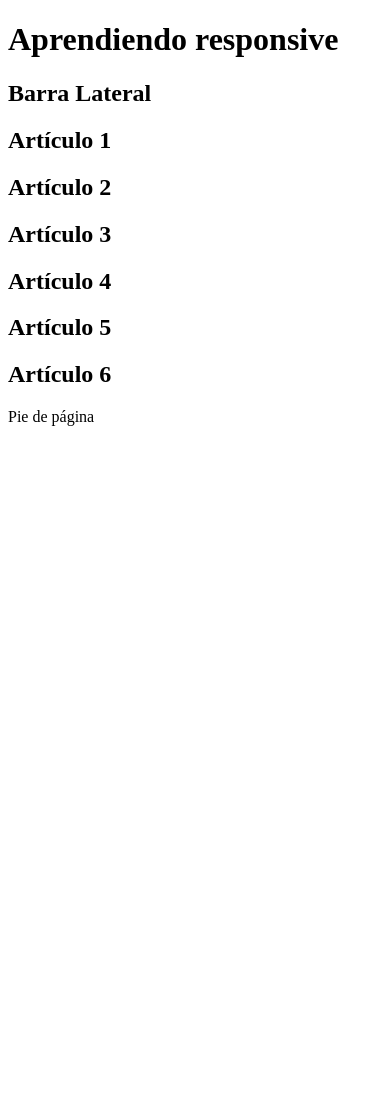
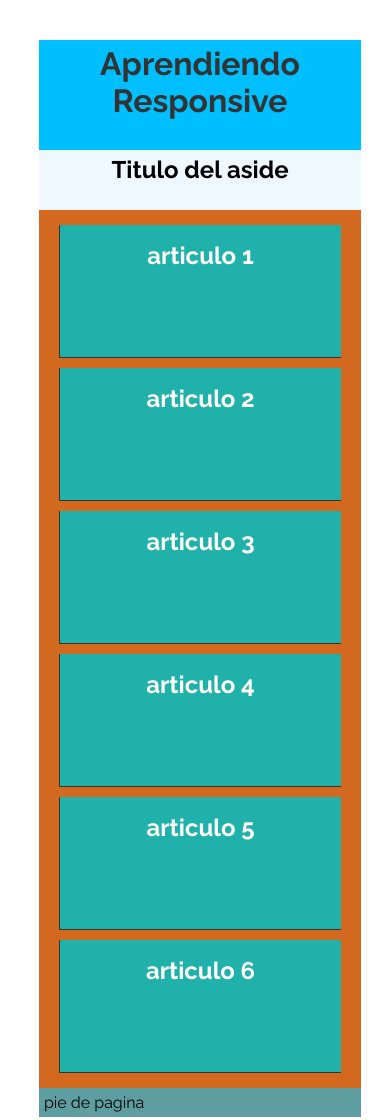
Before and after one commit to mundosE-Training/Responsive-mediaqueries, a plain HTML site: page index.html in a window 390 px wide. Before the commit the page ends 844 px from the top, so only its background shows below. Drawn offline with Linux system fonts and the light colour scheme.

Commit message:
inicio proyecto responsive

```diff
--- /dev/null
+++ b/assets/css/estilos.css
@@ -0,0 +1,104 @@
+@import url('https://fonts.googleapis.com/css2?family=Open+Sans&family=Raleway:wght@300;400;700&display=swap');
+
+*{
+    margin: 0;
+    padding: 0;
+    font-family: 'Raleway', sans-serif;
+}
+#container{
+    width: 80%;
+    height: 80%;
+    background-color: darkred;
+    margin: 0 auto;
+    margin-top: 2.5rem;
+    margin-bottom: 2.5rem;
+}
+/*------------------estilos de header -----------------------*/
+header{
+    width: 100%;
+    height: 100px;
+    background-color: deepskyblue;
+    color: #333;
+    text-align: center;
+    padding:5px;
+}
+/*------------------estilos del aside -----------------------*/
+aside{
+    width: 100%;
+    height: 50px;
+    background-color: aliceblue;
+    text-align: center;
+    padding: 5px;
+
+}
+/* .cortar_float{
+    display: block;
+    content: "";
+    clear: both;
+
+} */
+/*------------------estilos de articulos -----------------------*/
+
+#articulos{
+    width: 100%;
+    /* float: left; */
+    /* min-height: 700px; */
+    background-color: chocolate;
+    padding: 5px;
+}
+#articulos article{
+    width: 80%;
+    height:100px;
+    /* height: 9.375rem; */
+    background-color: lightseagreen;
+    color: white;
+    /* line-height: 9.375rem; */
+    text-align: center;
+    border-bottom: 1px solid #333;
+    border-left: 1px solid #333;
+    padding: 1rem;
+    margin: 10px auto;
+
+    /* float: left; */
+    /* margin: 2rem; */
+
+}
+
+
+/*------------------estilos del footer -----------------------*/
+
+footer{
+    width: 100%;
+    background-color: cadetblue;
+    padding: 5px;
+}
+/*------------------media queries 480px -----------------------*/
+
+@media (min-width: 480px) {
+    header{
+        padding-top: 2rem;
+    }
+    aside{
+        padding-top: 1rem;
+        font-size: 1.3rem;
+    }
+    #articulos{
+        float: left;
+    }
+
+    #articulos article{
+        width: 30%;
+        float: left;
+        margin-left: 8%;
+
+
+    }
+    .cortar_float{
+        display: block;
+        content: "";
+        clear: both;
+
+    }
+}
+
+/*------------------media queries 768px -----------------------*/
--- a/index.html
+++ b/index.html
@@ -1,44 +1,33 @@
 <!DOCTYPE html>
 <html lang="en">
 <head>
-        <meta charset="UTF-8" />
-        <meta name="viewport" content="width=device-width, user-scalable="false" />
-        <title>Aprendiendo Responsive</title>
-        <link rel="stylesheet" href="assets/css/styles.css"/>
+    <meta charset="UTF-8">
+    <meta http-equiv="X-UA-Compatible" content="IE=edge">
+    <meta name="viewport" content="width=device-width, initial-scale=1.0">
+    <title>Practica Responsive</title>
+    <link rel="stylesheet" href="assets/css/estilos.css">
 </head>
 <body>
     <div id="container">
         <header>
-                <h1>Aprendiendo responsive</h1>
+            <h1>Aprendiendo Responsive</h1>
         </header>
         <section id="content">
             <aside>
-                    <h2>Barra Lateral</h2>
+                <h2>Titulo del aside</h2>
             </aside>
-                <section id="articles">
-                    <article>
-                        <h2>Artículo 1</h2>
-                    </article>
-                    <article>
-                        <h2>Artículo 2</h2>
-                    </article>
-                    <article>
-                        <h2>Artículo 3</h2>
-                    </article>
-                    <article>
-                        <h2>Artículo 4</h2>
-                    </article>
-                    <article>
-                        <h2>Artículo 5</h2>
-                    </article>
-                    <article>
-                        <h2>Artículo 6</h2>
-                    </article>
-                    <div class="clearfix"></div>
+            <section id="articulos">
+                <article><h2>articulo 1</h2></article>
+                <article><h2>articulo 2</h2></article>
+                <article><h2>articulo 3</h2></article>
+                <article><h2>articulo 4</h2></article>
+                <article><h2>articulo 5</h2></article>
+                <article><h2>articulo 6</h2></article>
             </section>
-                <footer>
-                    Pie de página
-                </footer>
+            <div class="cortar_float"></div>
+            <footer>pie de pagina</footer>
         </section>
+    </div>
+
 </body>
 </html>
```
Also changed, not shown: css/estilos.css (deleted), 2 other files. Lines whose indentation alone changed are shown as unchanged.
